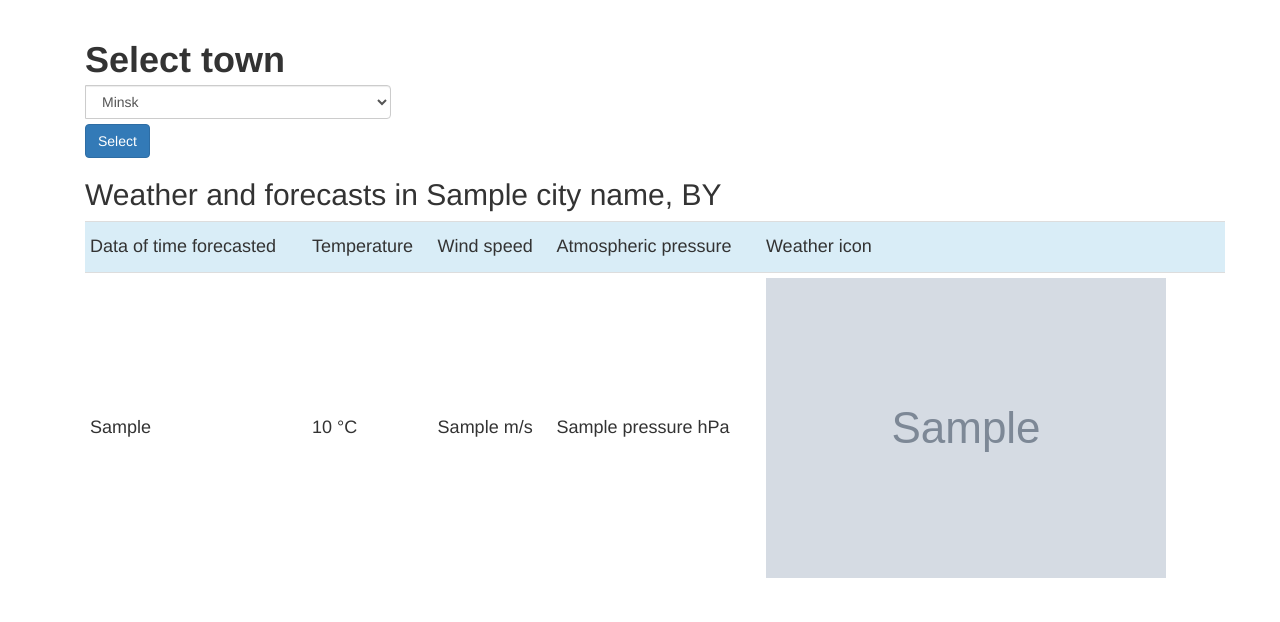
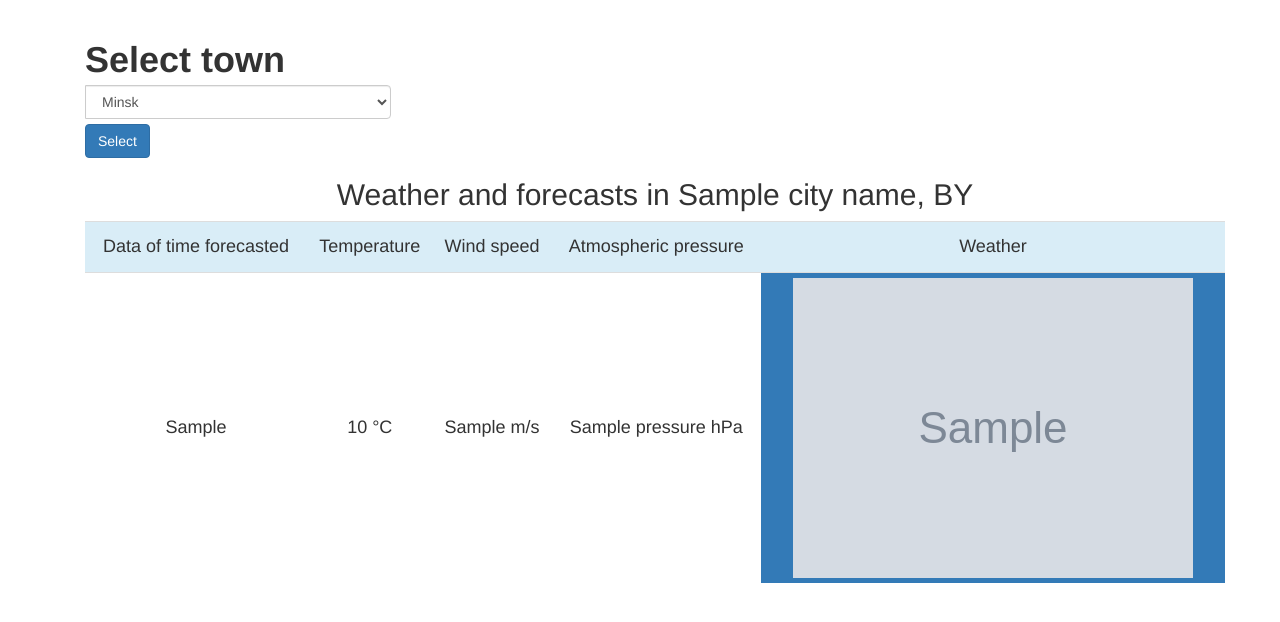
Before and after one commit to VadZim11/ORMEDIA_FLASK_APP, a Flask app: template myapplication/myapp/weather/templates/weather/weather.html in a window 1280 px wide. Shown: the part 52-674 px from the top of the page. Run offline with Flask 2, Linux system fonts and the light colour scheme; the template is opened without the code that fills it: most values are stand-ins (such as "Sample title", 1, 10 or a date in 2020); grey boxes marked "Sample" are stand-in pictures; lists and menus that the app fills with data are empty; some libraries are stand-ins or nearby versions.

Commit message:
add fon weather

```diff
--- a/myapplication/myapp/templates/home.html
+++ b/myapplication/myapp/templates/home.html
@@ -5,5 +5,5 @@
 {% endblock %}
 
 {% block hello %}
-  This is Home page
+{{ anekdot }}
 {% endblock %}
--- a/myapplication/myapp/view.py
+++ b/myapplication/myapp/view.py
@@ -1,9 +1,13 @@
 from app import app
 from flask import render_template
+import requests
+import json
 
 @app.route("/")
 def home():
-    return render_template("home.html")
+    url = "http://rzhunemogu.ru/RandJSON.aspx?CType=1"
+    anekdot = requests.get(url).json(strict=False)["content"]
+    return render_template("home.html", anekdot=anekdot)
 
 @app.route("/contakts")
 def contakts():
--- a/myapplication/myapp/weather/templates/weather/weather.html
+++ b/myapplication/myapp/weather/templates/weather/weather.html
@@ -28,23 +28,23 @@
       </div><!-- /.строки -->
   </form>
 
-  <h2>Weather and forecasts in {{city_name}}, BY</h2>
+  <h2 class="text-center">Weather and forecasts in {{city_name}}, BY</h2>
 
   <table class="table table-striped table-condensed">
     <tr class="info">
-      <th><h4>Data of time forecasted</h4></th>
-      <th><h4>Temperature</h4></th>
-      <th><h4>Wind speed</h4></th>
-      <th><h4>Atmospheric pressure</h4></th>
-      <th><h4>Weather icon</h4></th>
+      <th><h4 class="text-center">Data of time forecasted</h4></th>
+      <th><h4 class="text-center">Temperature</h4></th>
+      <th><h4 class="text-center">Wind speed</h4></th>
+      <th><h4 class="text-center">Atmospheric pressure</h4></th>
+      <th><h4 class="text-center">Weather</h4></th>
     </tr>
     {% for i in text%}
     <tr>
-      <th style="vertical-align:middle"><h4>{{ i["dt_txt" ] }}</h4></th>
-      <th style="vertical-align:middle"><h4>{{ i["temp"] }} °C</h4></th>
-      <th style="vertical-align:middle"><h4>{{ i["wind_speed"] }} m/s</h4></th>
-      <th style="vertical-align:middle"><h4>{{ i["pressure"] }} hPa</h4></th>
-      <th style="vertical-align:middle"><img src="{{ i["weather_icon"] }}" class="img-responsive" alt="Responsive image"></th>
+      <th class="text-center" style="vertical-align:middle"><h4>{{ i["dt_txt" ] }}</h4></th>
+      <th class="text-center" style="vertical-align:middle"><h4>{{ i["temp"] }} °C</h4></th>
+      <th class="text-center" style="vertical-align:middle"><h4>{{ i["wind_speed"] }} m/s</h4></th>
+      <th class="text-center" style="vertical-align:middle"><h4>{{ i["pressure"] }} hPa</h4></th>
+      <th class="bg-primary" style="vertical-align:middle"><img src="{{ i["weather_icon"] }}" class="img-responsive center-block" alt="Responsive image"></th>
     </tr>
     {% endfor %}
   </table>
```
